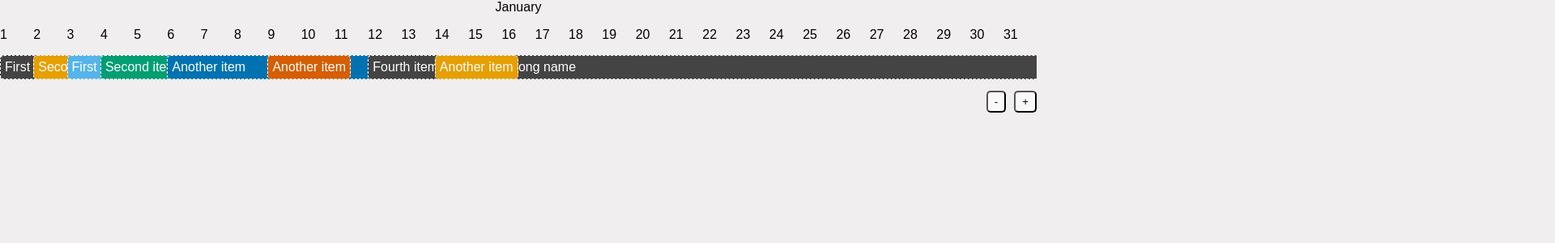
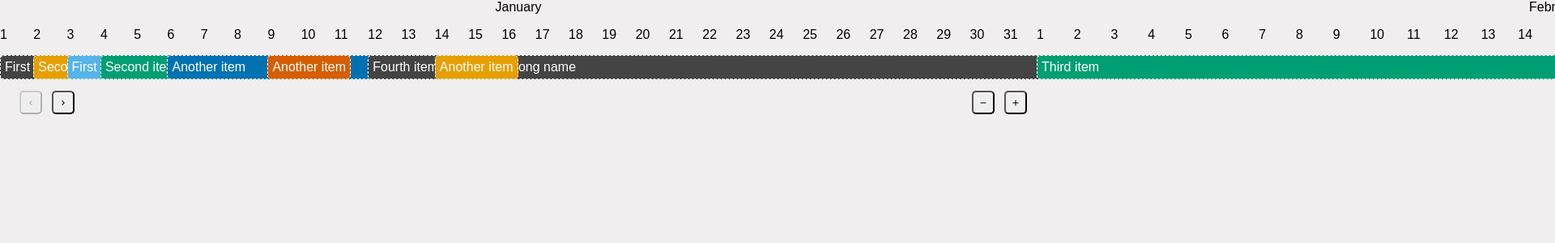
Before and after one commit to diego-cecatto/minimal-timiline, a React (Vite) app: page / in a window 1280 px wide. Shown: the top 300 px of the page at 81% size, 1920 px wide, since content can reach past the window. Built offline with nearby package versions, Linux system fonts and the light colour scheme.

Commit message:
feat: implement pagination

```diff
--- a/src/components/timeline/Timeline.module.scss
+++ b/src/components/timeline/Timeline.module.scss
@@ -13,16 +13,24 @@ body {
 .timelineContainer {
     width: 100%;
     position: relative;
+
+    .navigationIcons {
+        position: absolute;
+        top: 0;
+        left: 0;
+        z-index: 3;
+        width: 300px;
+    }
+
     .timelineContainerItem {
         position: relative;
         width: 100%;
         flex: 0 0 auto;
         text-align: center;
         transition: opacity 0.3s ease;
-        background-color: #f0eeee;
-        &:nth-child(even) {
-            background-color: #e9e9e9;
-        }
+        // &:nth-child(even) {
+        //     background-color: #e9e9e9;
+        // }
     }
     .laneList {
         display: flex;
@@ -80,6 +88,31 @@ body {
             box-shadow: none;
             outline: none;
             font-size: 14px;
+        }
+    }
+}
+
+.buttonsContainer {
+    display: flex;
+    justify-content: space-between;
+    align-items: center;
+    padding: 0 12px;
+
+    .groupButtons {
+        text-transform: uppercase;
+        .actionButtons {
+            &:hover {
+                background-color: #e8e1e1;
+            }
+            cursor: pointer;
+            margin-left: 12px;
+            border-radius: 5px;
+            height: 29px;
+            line-height: 24px;
+            svg {
+                width: 12px;
+                vertical-align: middle;
+            }
         }
     }
 }
@@ -155,18 +188,6 @@ body {
     overflow: hidden;
 }
 
-.buttonsContainer {
-    text-align: right;
-
-    .actionButtons {
-        background-color: #f9f9f9;
-        cursor: pointer;
-        margin-left: 10px;
-        padding: 4px 8px;
-        border-radius: 5px;
-    }
-}
-
 .timelineContainer {
     display: flex;
     transition: transform 0.3s ease;
--- a/src/components/timeline/Timeline.tsx
+++ b/src/components/timeline/Timeline.tsx
@@ -3,6 +3,8 @@ import { Appontment } from '../../actions/timeline/timeline.mock.ation';
 import { TimelineHeader } from './TimelineHeader';
 import { Events } from './TimelineEvents';
 import { useState } from 'react';
+import AddIcon from '@mui/icons-material/Add';
+import RemoveIcon from '@mui/icons-material/Remove';
 import NavigateNextIcon from '@mui/icons-material/NavigateNext';
 import NavigateBeforeIcon from '@mui/icons-material/NavigateBefore';
 import { useDispatch, useSelector } from 'react-redux';
@@ -14,12 +16,16 @@ declare type TimelineProps = {
 
 export const Timeline = ({ events }: TimelineProps) => {
     const [showReset, setShowReset] = useState(false);
-    const { monthIndex, months, screen }: TimelineState = useSelector(
+    const [page, setPage] = useState(0);
+    const { months, screen }: TimelineState = useSelector(
         (state: any) => state.timeline
     );
     const dispatch = useDispatch();
     const handleChangeMonth = (index: number) => {
-        dispatch(changeMonth(index));
+        if (index < 0 || index > 11) {
+            return;
+        }
+        setPage(index);
     };
     const handleZoomIn = () => {
         dispatch(changeZoom(screen.width + 50));
@@ -45,34 +51,12 @@ export const Timeline = ({ events }: TimelineProps) => {
     return (
         <>
             <div
-                style={{ overflow: 'hidden' }}
+                style={{
+                    left: `-${screen.width * page}px`,
+                }}
                 onWheel={handleScroll}
                 className={styles.timelineContainer}
             >
-                {/* <div className={styles.month}>
-                    <span
-                    // className={
-                    //     styles.navigationIcon +
-                    //     ' ' +
-                    //     (currMonth.index <= 0 ? styles.disabled : '')
-                    // }
-                    // onClick={() => handleChangeMonth(currMonth.index - 1)}
-                    >
-                        <NavigateBeforeIcon />
-                    </span>
-
-                    <span
-                    // className={
-                    //     styles.navigationIcon +
-                    //     ' ' +
-                    //     (currMonth.index >= 11 ? styles.disabled : '')
-                    // }
-                    // onClick={() => handleChangeMonth(currMonth.index + 1)}
-                    >
-                        <NavigateNextIcon />
-                    </span>
-                </div> */}
-
                 {months.map((month, index) => (
                     <div
                         style={{ width: `${screen.width}px` }}
@@ -86,23 +70,44 @@ export const Timeline = ({ events }: TimelineProps) => {
             </div>
 
             <div className={styles.buttonsContainer}>
+                <div className={styles.groupButtons}>
+                    <button
+                        className={styles.actionButtons}
+                        disabled={page <= 0}
+                        onClick={() => handleChangeMonth(page - 1)}
+                    >
+                        <NavigateBeforeIcon />
+                    </button>
+
+                    <button
+                        className={styles.actionButtons}
+                        onClick={() => handleChangeMonth(page + 1)}
+                    >
+                        <NavigateNextIcon />
+                    </button>
+                </div>
+                <div className={styles.groupButtons}>
                     {showReset && (
                         <button
                             onClick={handleReset}
                             className={styles.actionButtons}
                         >
-                        Reset
+                            <span>Reset</span>
                         </button>
                     )}
                     <button
                         onClick={handleZoomOut}
                         className={styles.actionButtons}
                     >
-                    -
+                        <RemoveIcon />
                     </button>
-                <button onClick={handleZoomIn} className={styles.actionButtons}>
-                    +
+                    <button
+                        onClick={handleZoomIn}
+                        className={styles.actionButtons}
+                    >
+                        <AddIcon />
                     </button>
+                </div>
             </div>
         </>
     );
```
Lines whose indentation alone changed are shown as unchanged.
